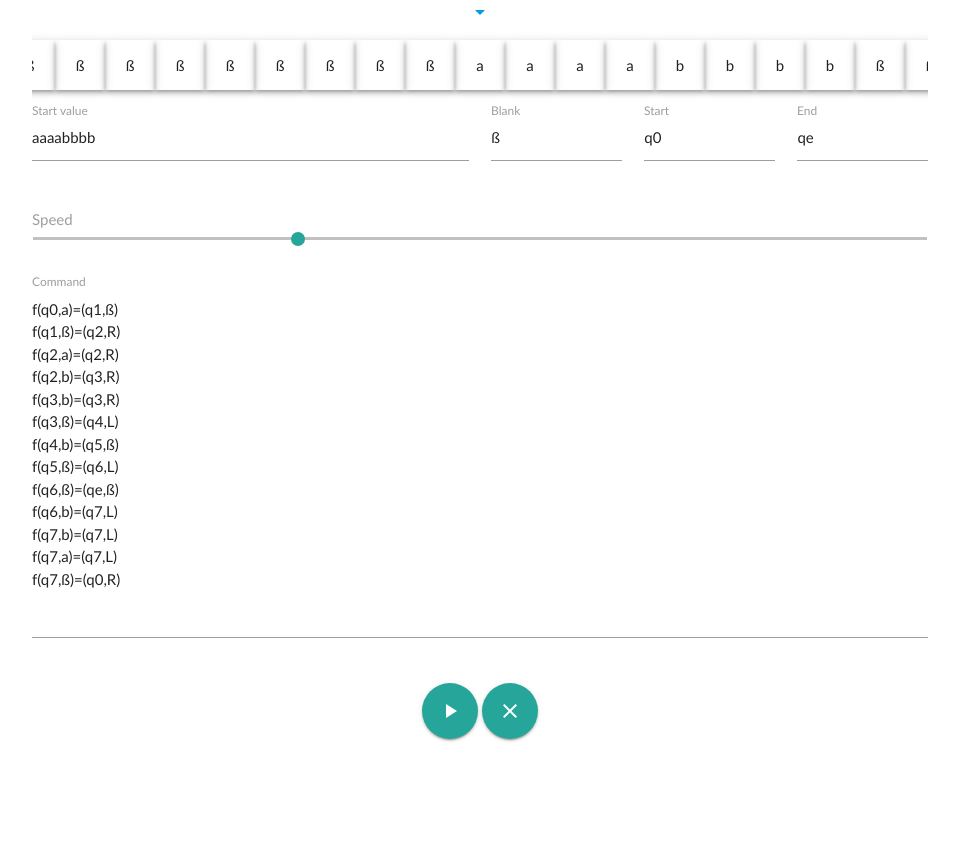
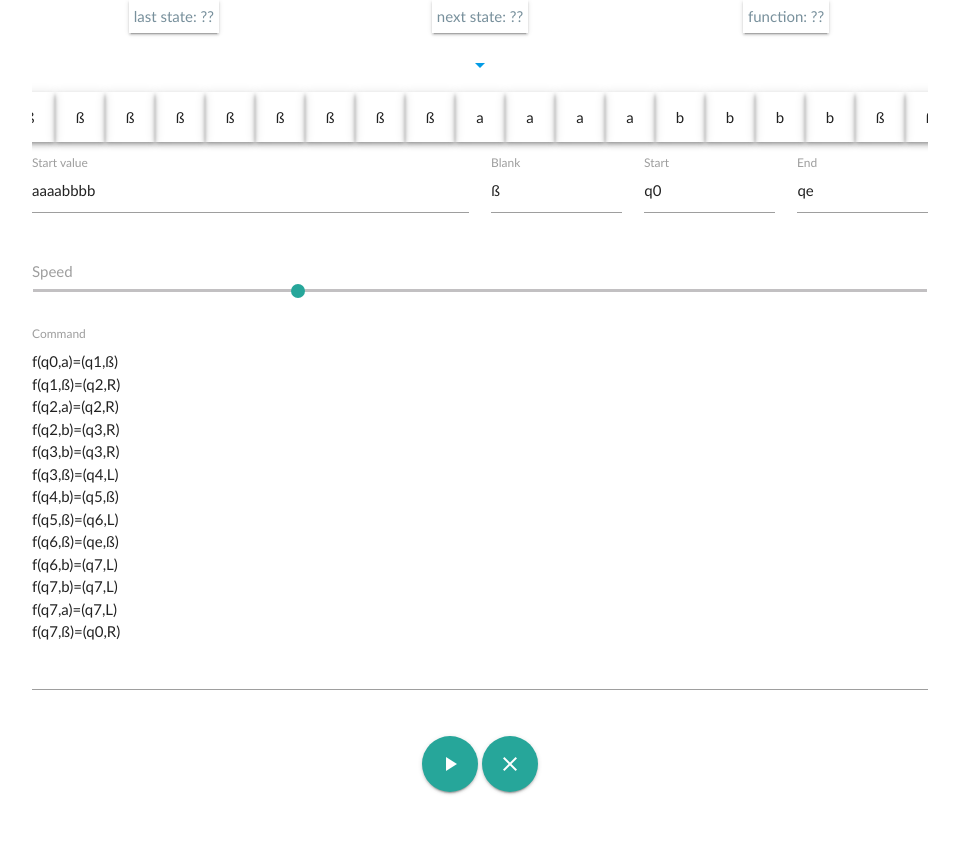
Before and after one commit to leunark/turing-machine-simulator, a plain HTML site: page turing.html in a window 1280 px wide. Shown: the part 98-950 px from the top of the page, without its empty margins (160-1119 px from the left). Before the commit the page ends 897 px from the top, so only its background shows below. Drawn offline with Linux system fonts and the light colour scheme.

Commit message:
added machine info above the tape

```diff
--- a/css/turing.css
+++ b/css/turing.css
@@ -73,3 +73,12 @@ div.cell {
 	padding-left: 10px;
 	padding-right: 10px;
 }
+
+div.state-info {
+	padding: 5px;
+	display: inline-block;
+}
+div.state-info div {
+	display: inline-block;
+	color: #78909c;
+}
--- a/js/Controller.js
+++ b/js/Controller.js
@@ -19,10 +19,17 @@ class Controller {
 			} else {
 				this.view.writeSymbol(result["action"]);
 			}
+			// update info with information about next step
+			this.view.setInfo(
+				result["currentState"],result["subsequentState"],
+				"f("+result["currentState"]+","+result["symbol"]+")=("+result["subsequentState"]+","+result["action"]+")"
+			);
 	 	// simulation end
 		}else{
 			console.log("No more action could be found!");
+			// stop machine running
 			clearInterval(this.ticker);
+			// check if end state is reached
 			if(this.model.currentState = this.model.endState){
 				console.log("End state reached!");
 			}
@@ -51,7 +58,7 @@ class Controller {
     			that.processStep();
     		}
     	}
-    }, 10);
+    }, 10); // increasing this value will lead to stuttering animations when animation speed is low
   }
 
   /* pause simulator */
--- a/js/Model.js
+++ b/js/Model.js
@@ -25,10 +25,7 @@ class Model {
 	analyseMachineAction(cellSymbol){
 		if(this.stateDictionary[this.currentState]){
 			if(this.stateDictionary[this.currentState][cellSymbol]){
-				this.stateDictionary[this.currentState][cellSymbol]["action"];
-				var result = new Object;
-				result["action"] = this.stateDictionary[this.currentState][cellSymbol]["action"];
-				result["subsequentState"] = this.stateDictionary[this.currentState][cellSymbol]["subsequentState"];
+				var result = this.stateDictionary[this.currentState][cellSymbol];
 				this.currentState = this.stateDictionary[this.currentState][cellSymbol]["subsequentState"];
 				return result;
 			}else{
--- a/js/View.js
+++ b/js/View.js
@@ -53,6 +53,7 @@ class View {
 		}
 		this.centerHead();
 		this.updateTape();
+		this.setInfo("??","??","??");
 	}
 
 	/* update tape with new values: start value and empty value */
@@ -82,6 +83,12 @@ class View {
 	/* prepends an empty cell to the tape */
 	prependCell(){
 		$("#tape").prepend(this.standardCell);
+	}
+
+	setInfo(lastStateInfo, nextStateInfo, functionInfo){
+		$("#lastStateInfo").text(lastStateInfo);
+		$("#nextStateInfo").text(nextStateInfo);
+		$("#functionInfo").text(functionInfo);
 	}
 
 	/* move head by 1 cell to the right */
--- a/turing.html
+++ b/turing.html
@@ -24,10 +24,31 @@
 
 			<!-- Title -->
 			<h4 class="title">Turing Machine Simulator</h4>
+
+			<div class="row">
+				<div class="col s4 center">
+					<div class="state-info z-depth-1">
+						<div>last state: </div>
+						<div id="lastStateInfo"></div>
+					</div>
+				</div>
+				<div class="col s4 center">
+					<div class="state-info z-depth-1">
+						<div>next state: </div>
+						<div id="nextStateInfo"></div>
+					</div>
+				</div>
+				<div class="col s4 center">
+					<div class="state-info z-depth-1">
+						<div>function: </div>
+						<div id="functionInfo"></div>
+					</div>
+				</div>
+			</div>
+
 			<div class="center">
 				<a id="pointer"><i class="material-icons">arrow_drop_down</i></a>
 			</div>
-
 
 			<!-- Tape -->
 			<div class="center" id="container">
@@ -81,15 +102,15 @@
 				<a class="btn-floating btn-large waves-effect waves-light" id="resetButton"><i class="material-icons">close</i></a>
 			</div>
 
-		</div>
-
 			<div class="section"></div>
 			<div class="section"></div>
+		</div>
 		</main>
 
 		<!-- Imports -->
 		<script type="text/javascript" src="js/jquery-3.2.1.min.js"></script>
 		<script type="text/javascript" src="js/materialize.js"></script>
+		<script type="text/javascript" src="js/cookies.js"></script>
 		<script type="text/javascript" src="js/View.js"></script>
 		<script type="text/javascript" src="js/Model.js"></script>
 		<script type="text/javascript" src="js/Parser.js"></script>
```
Also changed, not shown: js/Parser.js (+0 -17 lines), 1 other file. Lines whose indentation alone changed are shown as unchanged.
